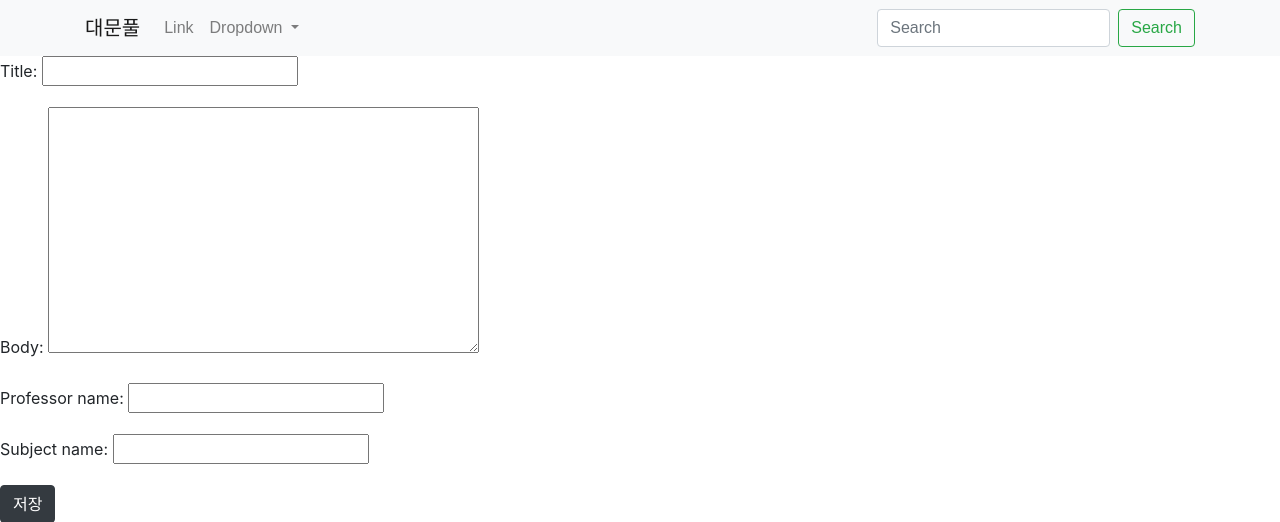
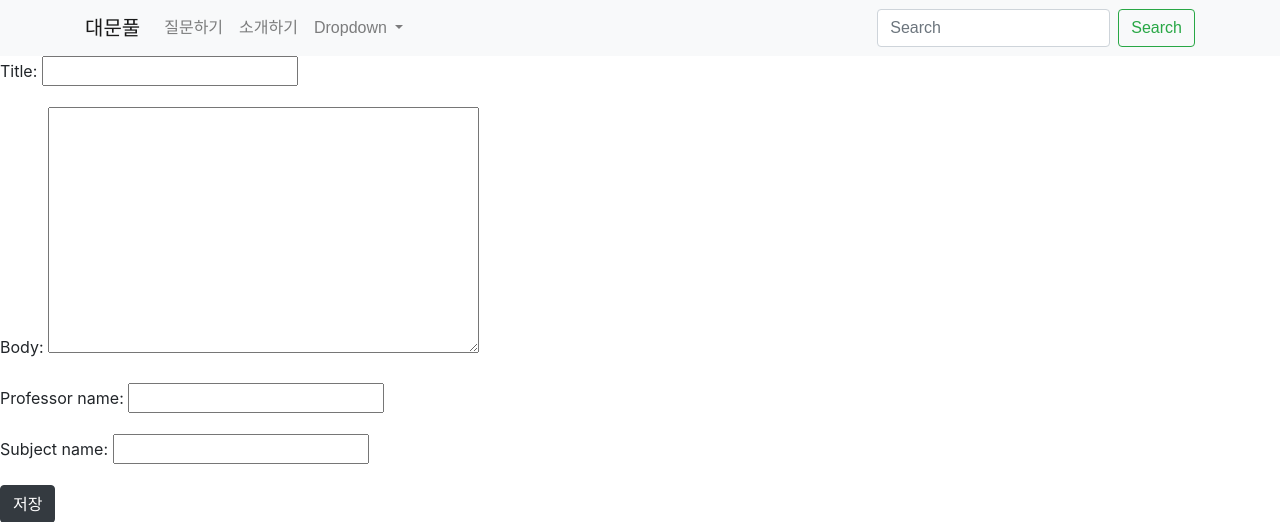
Before and after one commit to rlwjd4177/qna-2-, a Django app: page /question/new in a window 1280 px wide. Shown: the top 522 px of the page. Run offline with Django 3.2, Linux system fonts and the light colour scheme; some libraries are stand-ins or nearby versions; some web fonts are replaced.

Commit message:
base.html 수정

```diff
--- a/core/templates/base.html
+++ b/core/templates/base.html
@@ -7,7 +7,14 @@
 
     <link rel="stylesheet" href="https://stackpath.bootstrapcdn.com/bootstrap/4.5.0/css/bootstrap.min.css" integrity="sha384-9aIt2nRpC12Uk9gS9baDl411NQApFmC26EwAOH8WgZl5MYYxFfc+NcPb1dKGj7Sk" crossorigin="anonymous">
     <link rel="stylesheet" type="text/css" href="https://cdn.rawgit.com/moonspam/NanumSquare/master/nanumsquare.css">
-
+    <style>
+        a{
+            color: black;
+        }
+        a:hover{
+            text-decoration: none;
+        }
+    </style>
 </head>
 <body>
     <nav class="navbar navbar-expand-lg navbar-light bg-light ">
@@ -22,7 +29,10 @@
                 <ul class="navbar-nav mr-auto">
 
                 <li class="nav-item">
-                    <a class="nav-link" href="#">Link</a>
+                    <a class="nav-link" href="#">질문하기</a>
+                </li>
+                <li class="nav-item">
+                    <a class="nav-link" href="#">소개하기</a>
                 </li>
                 <li class="nav-item dropdown">
                     <a class="nav-link dropdown-toggle" href="#" id="navbarDropdown" role="button" data-toggle="dropdown" aria-haspopup="true" aria-expanded="false">
```
